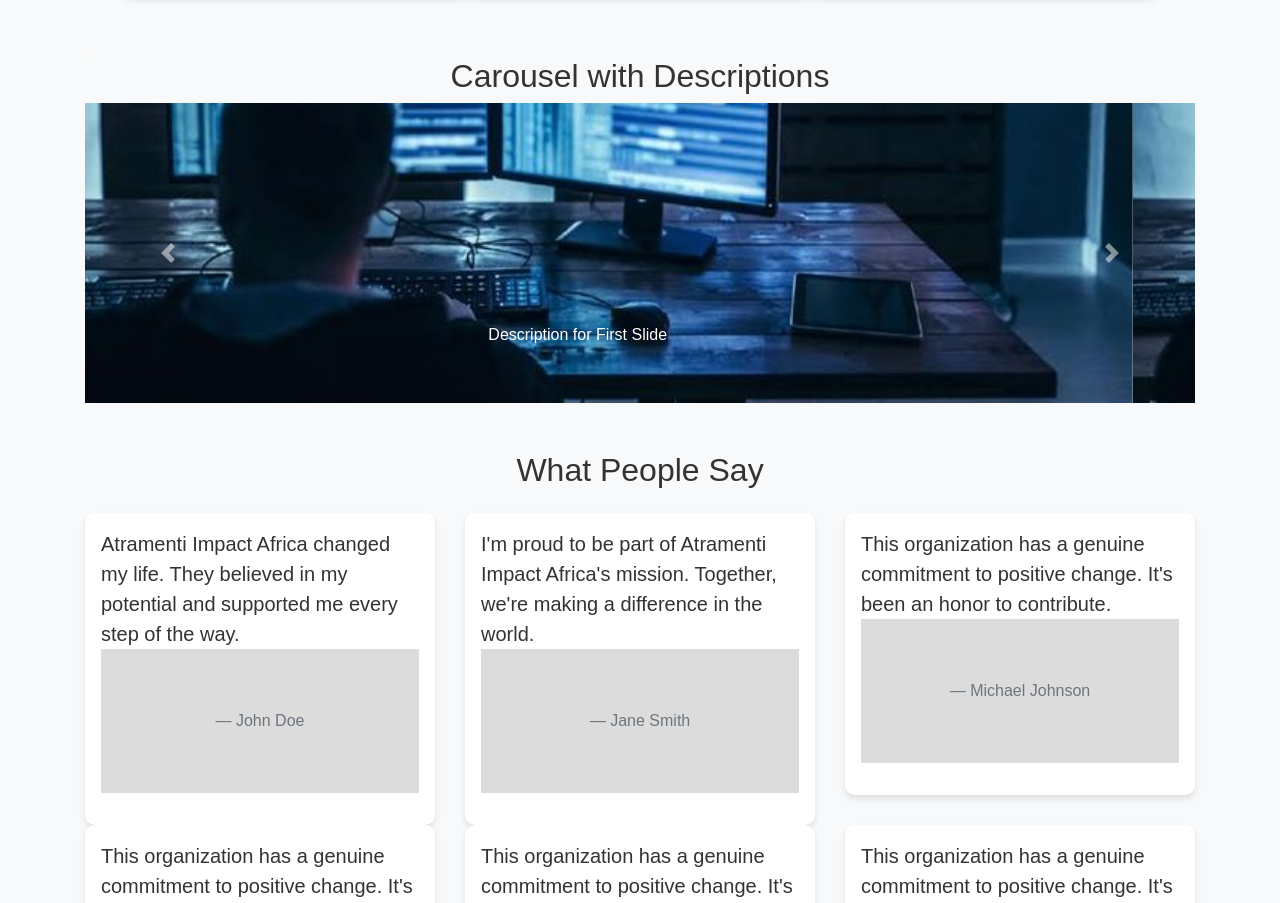
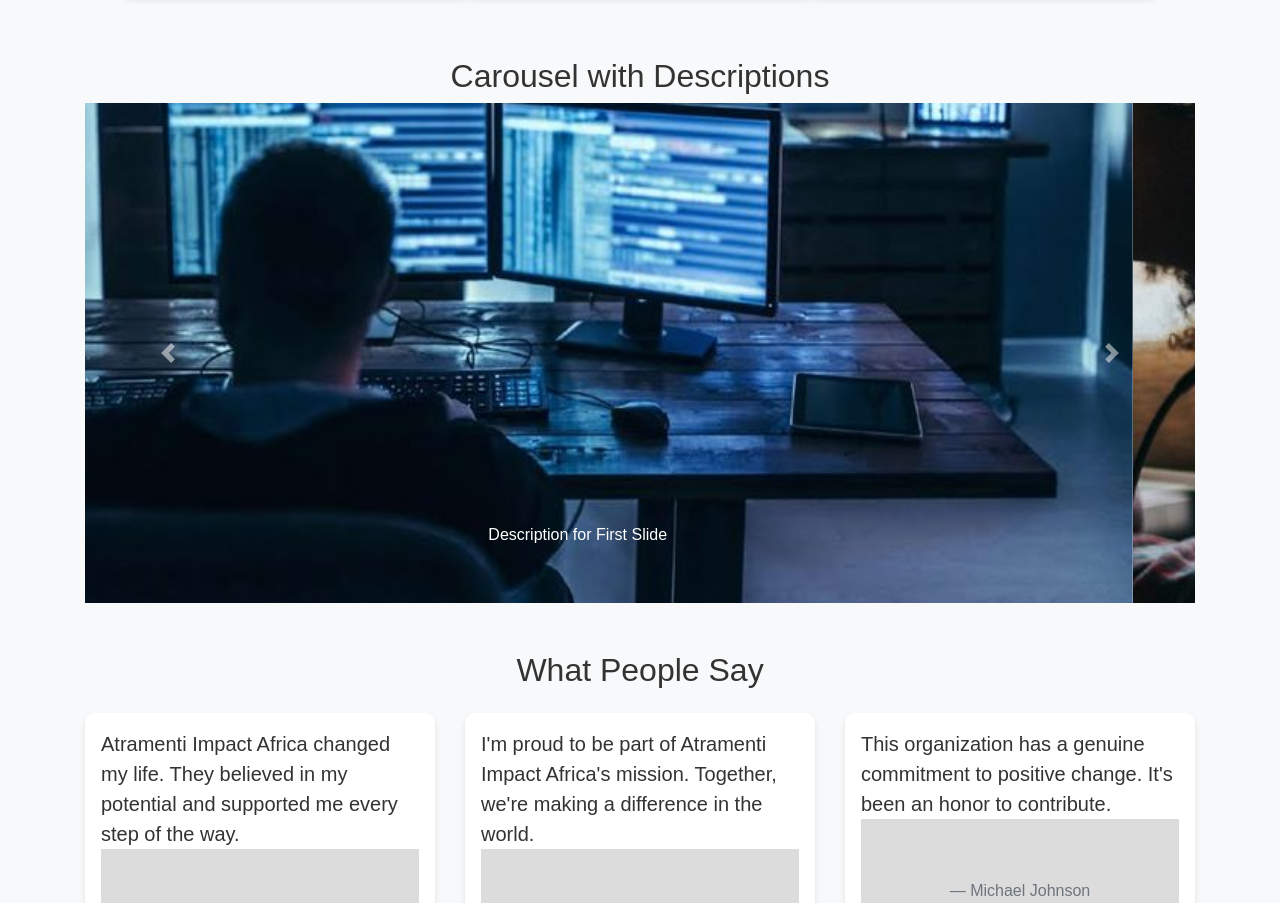
Before and after one commit to HoraceMasher/Atramenti-, a plain HTML site: page index.html in a window 1280 px wide. Shown: the part 876-1779 px from the top of the page. Drawn offline with nearby package versions, Linux system fonts and the light colour scheme.

Commit message:
first commit

```diff
--- a/form.css
+++ b/form.css
@@ -398,7 +398,7 @@ display: inline-block;
 
 
 .carousel-image {
-    width: 400px; /* Adjust the width as needed */
-    height: 300px; /* Adjust the height as needed */
+    width: 500px; /* Adjust the width as needed */
+    height: 500px; /* Adjust the height as needed */
     object-fit: cover; /* Maintain aspect ratio and crop if necessary */
 }
--- a/index.html
+++ b/index.html
@@ -120,7 +120,7 @@
                             </div>
                         </div>
                         <div class="carousel-item">
-                            <img class=" carousel-image  w-100" src="coding teen.jpeg" alt="Chess Creative">
+                            <img class=" carousel-image  w-100" src="lady writer.jpeg" alt="Chess Creative">
                             <div class="carousel-caption">
                                 <p>Description for Second Slide</p>
                             </div>
```
